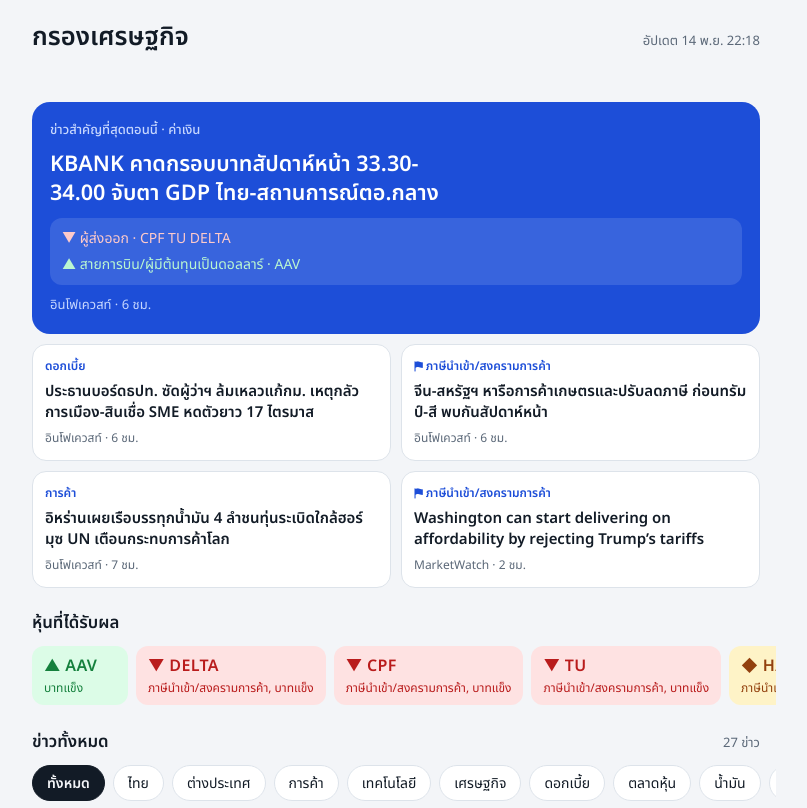
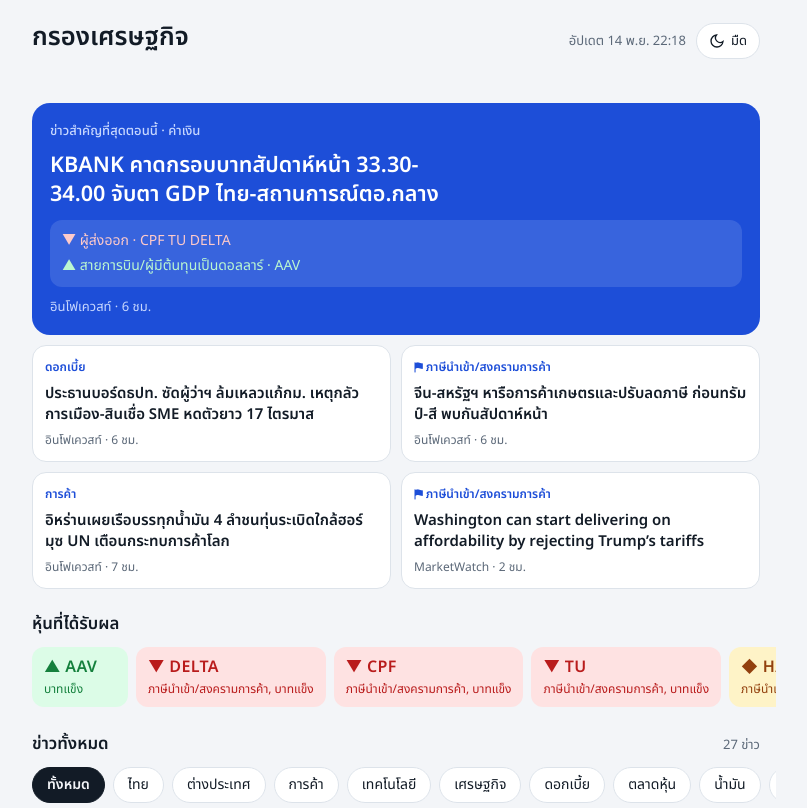
Before and after one commit to Thawatchai67/krongsetthakit, a plain HTML site: page docs/index.html in a window 1280 px wide. Shown: the top 808 px of the page, without its empty margins (244-1051 px from the left). Drawn offline with Linux system fonts and the light colour scheme; a web font is replaced by a local one.

Commit message:
เพิ่มปุ่มสลับโหมดสว่าง/มืด
จำค่าที่เลือกไว้ในเบราว์เซอร์ ถ้ายังไม่เคยเลือกจะตามโหมดของเครื่อง โหมดมืดใช้สีชุดเดิม

Co-Authored-By: Claude Opus 5.5 <noreply@anthropic.com>
Claude-Session: https://claude.ai/code/session_01M3ZS5rqxsgVefjy8LbZBx4

```diff
--- a/docs/index.html
+++ b/docs/index.html
@@ -4,6 +4,10 @@
 <meta charset="utf-8">
 <meta name="viewport" content="width=device-width, initial-scale=1">
 <title>กรองเศรษฐกิจ</title>
+<script>
+  /* ใช้ธีมที่เคยเลือกไว้ทันที ก่อนหน้าเว็บวาด กันจอกะพริบ */
+  try { var t = localStorage.getItem("theme"); if (t === "light" || t === "dark") document.documentElement.setAttribute("data-theme", t); } catch (e) {}
+</script>
 <link rel="preconnect" href="https://fonts.googleapis.com">
 <link rel="preconnect" href="https://fonts.gstatic.com" crossorigin>
 <link href="https://fonts.googleapis.com/css2?family=IBM+Plex+Sans+Thai:wght@500;600;700&family=Noto+Sans+Thai:wght@400;500;600&display=swap" rel="stylesheet">
@@ -45,6 +49,9 @@ header { display: flex; justify-content: space-between; align-items: baseline; g
 h1 { font-family: var(--font-display); font-weight: 700; font-size: 1.6rem; margin: 0; }
 h2 { font-family: var(--font-display); font-weight: 600; font-size: 1.05rem; margin: 0; }
 .meta { color: var(--muted); font-size: 0.8125rem; white-space: nowrap; }
+.hd-right { display: flex; align-items: center; gap: 10px; }
+.theme-btn { font: inherit; font-size: 0.8125rem; cursor: pointer; display: inline-flex; align-items: center; gap: 6px; border: 1px solid var(--line); background: var(--surface); color: var(--ink); border-radius: 999px; padding: 4px 12px; min-height: 36px; }
+.theme-btn svg { width: 16px; height: 16px; }
 .banner { background: var(--watch-soft); color: var(--watch); border-radius: 10px; padding: 8px 12px; font-size: 0.8125rem; }
 section { display: flex; flex-direction: column; gap: 10px; }
 
@@ -94,7 +101,10 @@ section { display: flex; flex-direction: column; gap: 10px; }
 <div class="wrap">
   <header>
     <h1>กรองเศรษฐกิจ</h1>
-    <span class="meta" id="meta">กำลังโหลด…</span>
+    <div class="hd-right">
+      <span class="meta" id="meta">กำลังโหลด…</span>
+      <button class="theme-btn" type="button" id="themeBtn" aria-label="สลับโหมดสว่างหรือมืด"></button>
+    </div>
   </header>
   <div id="banner"></div>
 
@@ -252,6 +262,26 @@ section { display: flex; flex-direction: column; gap: 10px; }
     renderTop(); renderStocks(); renderChips(); renderNews();
   }
 
+  // สลับโหมดสว่าง/มืด: จำค่าที่เลือกไว้ในเบราว์เซอร์ ถ้ายังไม่เคยเลือกจะตามโหมดของเครื่อง
+  var SUN = '<svg viewBox="0 0 24 24" fill="none" stroke="currentColor" stroke-width="2" aria-hidden="true"><circle cx="12" cy="12" r="4"/><path d="M12 2v2M12 20v2M4.9 4.9l1.4 1.4M17.7 17.7l1.4 1.4M2 12h2M20 12h2M4.9 19.1l1.4-1.4M17.7 6.3l1.4-1.4"/></svg>';
+  var MOON = '<svg viewBox="0 0 24 24" fill="none" stroke="currentColor" stroke-width="2" aria-hidden="true"><path d="M21 12.8A9 9 0 1 1 11.2 3a7 7 0 0 0 9.8 9.8z"/></svg>';
+  function currentTheme() {
+    var t = document.documentElement.getAttribute("data-theme");
+    if (t) return t;
+    return window.matchMedia && window.matchMedia("(prefers-color-scheme: dark)").matches ? "dark" : "light";
+  }
+  function paintThemeBtn() {
+    var dark = currentTheme() === "dark";
+    $("themeBtn").innerHTML = (dark ? SUN : MOON) + "<span>" + (dark ? "สว่าง" : "มืด") + "</span>";
+  }
+  $("themeBtn").addEventListener("click", function () {
+    var next = currentTheme() === "dark" ? "light" : "dark";
+    document.documentElement.setAttribute("data-theme", next);
+    try { localStorage.setItem("theme", next); } catch (e) {}
+    paintThemeBtn();
+  });
+  paintThemeBtn();
+
   document.addEventListener("click", function (e) {
     var t = e.target.closest("button.chip");
     if (!t || !state.data) return;
```
